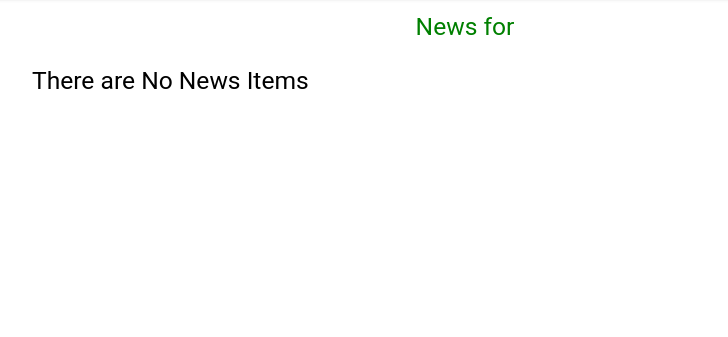
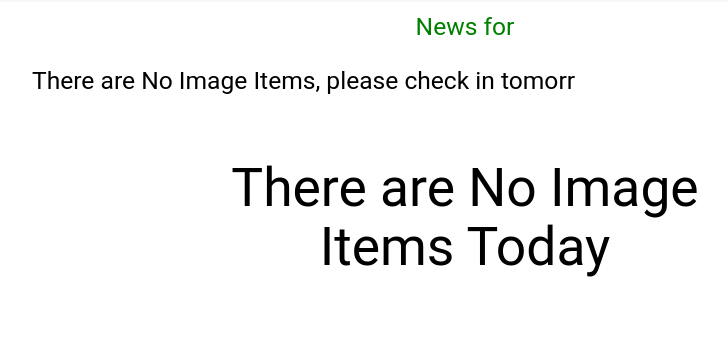
Before and after one commit to Munyiwamwangi/Gallery, a Django app: page / in a window 1280 px wide. Shown: the part 67-404 px from the top of the page, without its empty margins (175-903 px from the left). Run offline with Django 3.2, Linux system fonts and the light colour scheme; some libraries are stand-ins or nearby versions.

Commit message:
todays images shows up, while yesterdays follow, in that

```diff
--- a/photos/templates/home.html
+++ b/photos/templates/home.html
@@ -21,8 +21,29 @@
 
     {% empty %}
     <div class="row">
-        <h5 class="text-center hd"> There are No News Items</h5>
+        <h5 class="text-center hd"> There are No Image Items, please check in tomorr</h5>
     </div>
     {% endfor %}
+
+    {% comment %} past-images {% endcomment %}
+    <div class="container">
+	<!-- looping through news Articles -->
+	<div class="row">
+		{% for image_items in images %}
+		<div class="col-xs-6 col-md-6 col-lg-6 col-sm-6">
+			<!-- Displaying News Articles -->
+			<h2 class="text-center">
+				{ image_item.title }
+			</h2>
+		</div>
+	</div>
+	{% empty %}
+	<div class="row">
+		<h2 class="text-center">
+			There are No Image Items Today
+		</h2>
+	</div>
+	{% endfor %}
+</div>
 </div>
 {% endblock %}
--- a/photos/views.py
+++ b/photos/views.py
@@ -52,8 +52,8 @@ def past_days_images(request, past_date):
 
 def search_results(request):
 
-    if 'imaage' in request.GET and request.GET["imaage"]:
-        search_term = request.GET.get("imaage")
+    if 'image' in request.GET and request.GET["image"]:
+        search_term = request.GET.get("image")
         searched_images = Image.search_by_title(search_term)
         image = Image.search_by_title(search_term)
         message = f"{search_term}"
```
